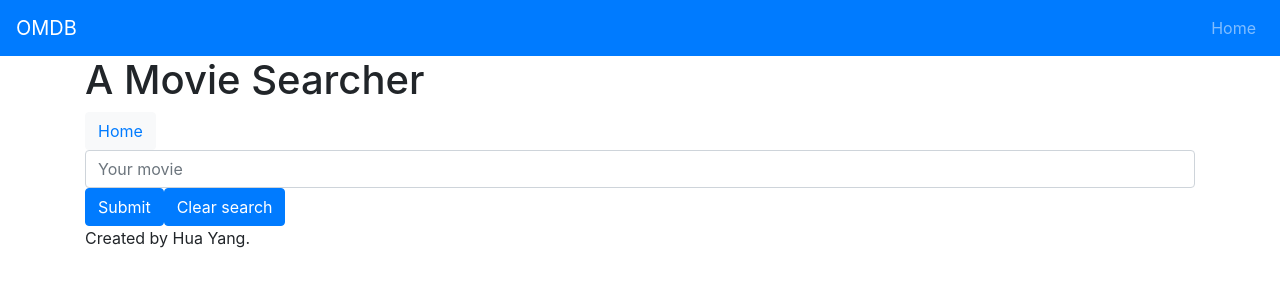
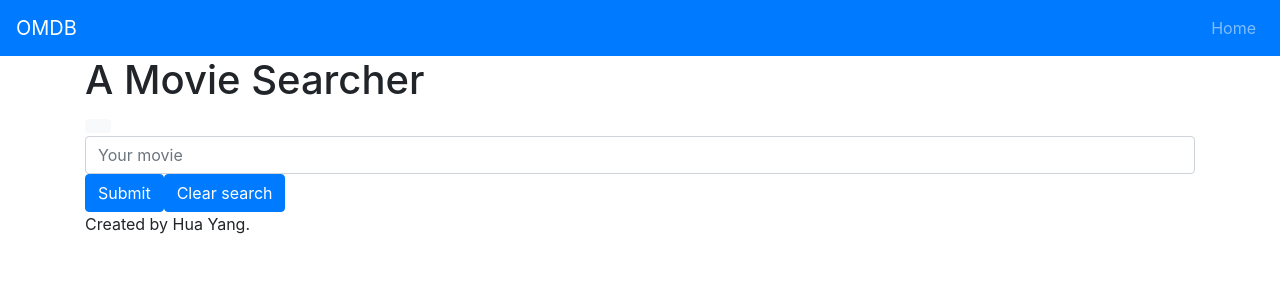
Before and after one commit to kurotsubasa/omdb, a React app: page /#/ in a window 1280 px wide. Shown: the top 300 px of the page. Built offline with nearby package versions, Linux system fonts and the light colour scheme.

Commit message:
Removed Home button because redundant
Removed Home button due to redundancy

```diff
--- a/src/components/shared/Nav.js
+++ b/src/components/shared/Nav.js
@@ -1,12 +1,11 @@
 import React from 'react'
-import { NavLink } from 'react-router-dom'
+// import { NavLink } from 'react-router-dom'
 import Button from 'react-bootstrap/Button'
 
 const Nav = () => (
   <nav className='buttoins'>
     <Button
       variant="light">
-      <NavLink to='/movies'>Home</NavLink>
     </Button>
   </nav>
 )
```
